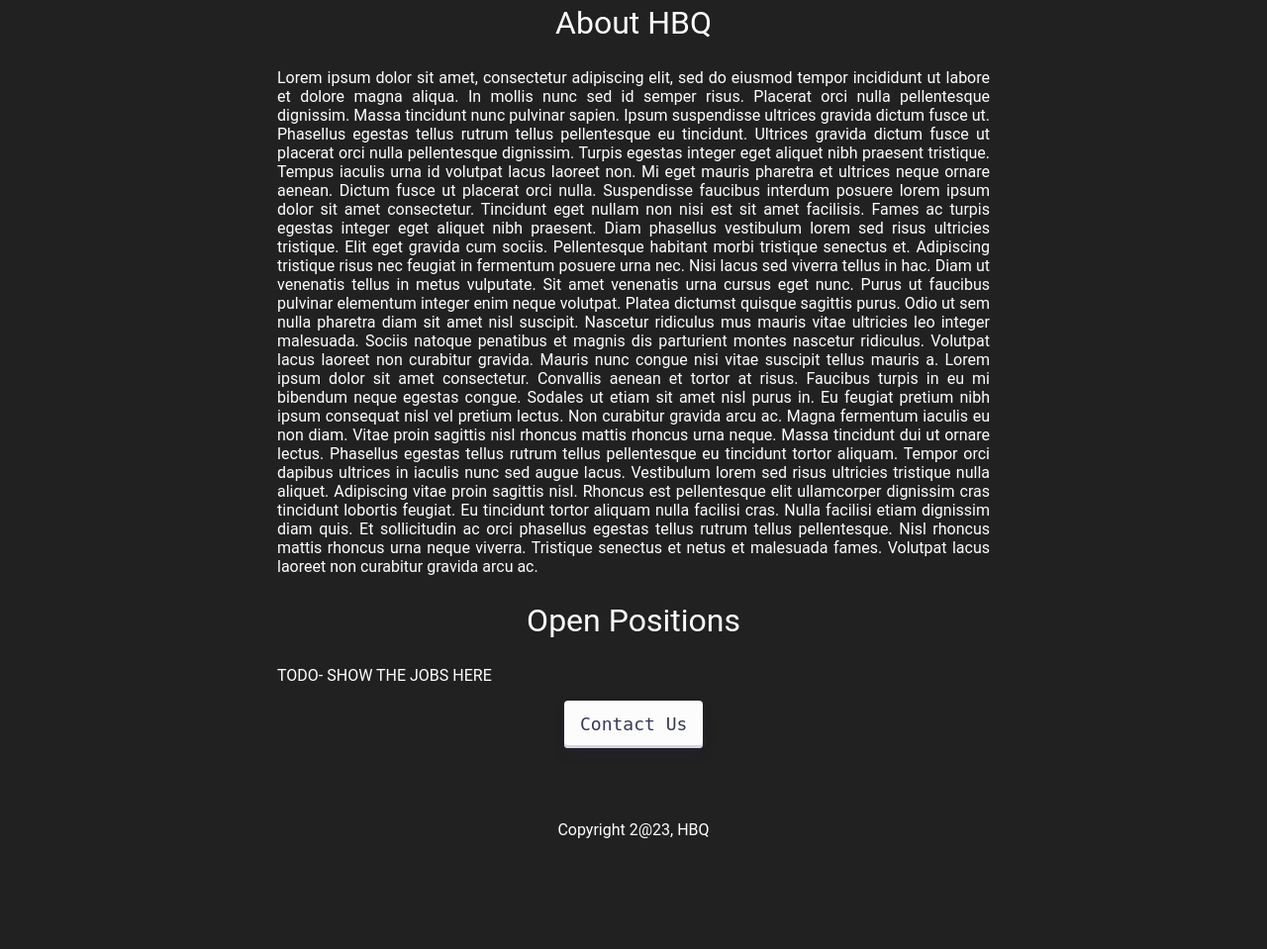
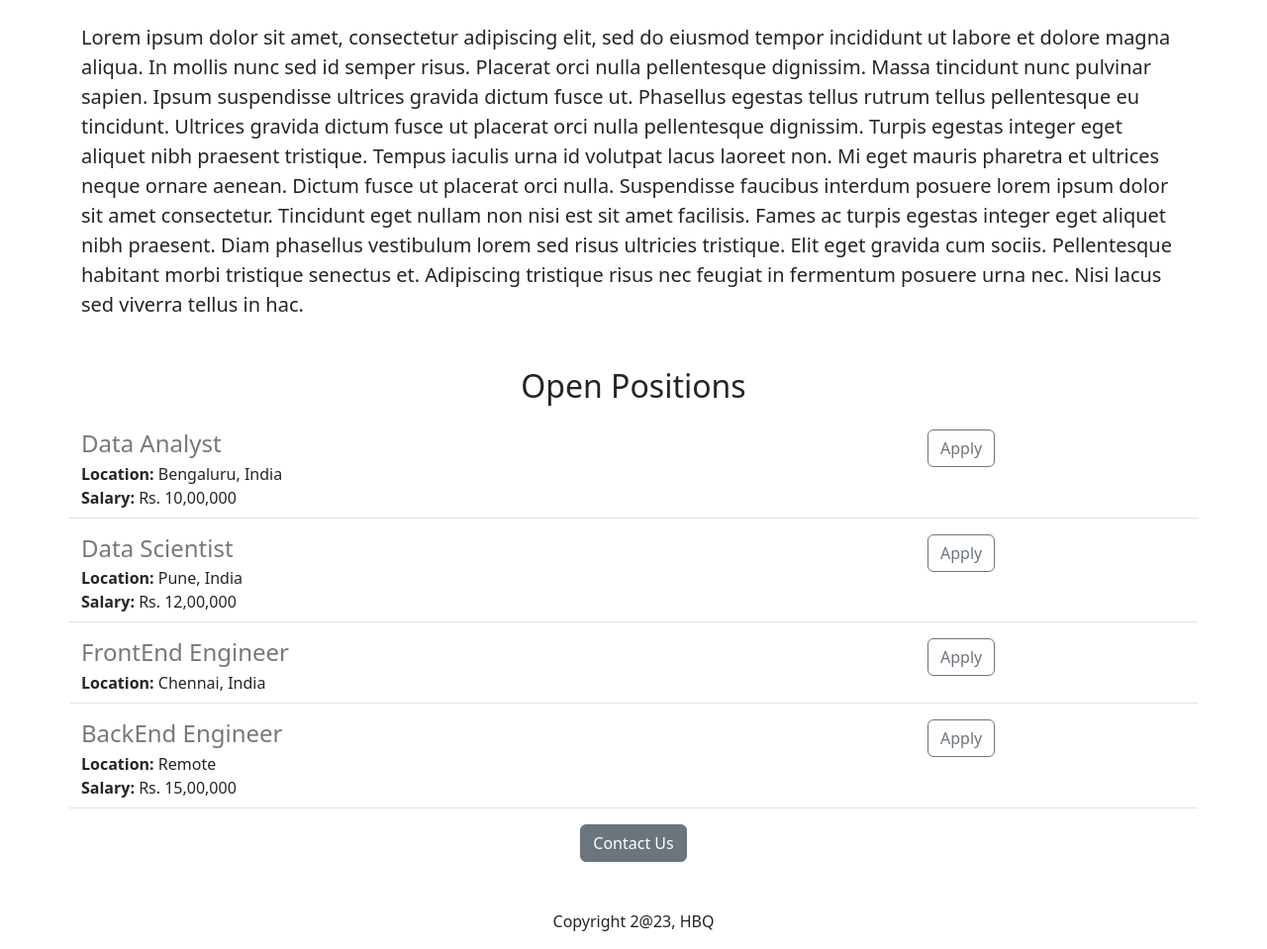
Before and after one commit to sriharshini22/careers-website-v2, a Flask app: page / in a window 1280 px wide. Shown: the part 487-1446 px from the top of the page at 99% size. Before the commit the page ends 1334 px from the top, so only its background shows below. Run offline with Flask 3, Linux system fonts and the light colour scheme.

Commit message:
Added Dynamic data and API route

```diff
--- a/app.py
+++ b/app.py
@@ -1,11 +1,37 @@
-from flask import Flask, render_template
+from flask import Flask, render_template,jsonify
 
 app = Flask(__name__)
+
+JOBS = [{
+    'id': 1,
+    'title': 'Data Analyst',
+    'location': 'Bengaluru, India',
+    'salary': 'Rs. 10,00,000'
+}, {
+    'id': 2,
+    'title': 'Data Scientist',
+    'location': 'Pune, India',
+    'salary': 'Rs. 12,00,000'
+}, {
+    'id': 3,
+    'title': 'FrontEnd Engineer ',
+    'location': 'Chennai, India',
+    # 'salary': 'Rs. 9,00,000'
+}, {
+    'id': 4,
+    'title': 'BackEnd Engineer',
+    'location': 'Remote',
+    'salary': 'Rs. 15,00,000'
+}]
 
 
 @app.route("/")
 def hello_world():
-  return render_template('home.html')
+  return render_template('home.html',jobs=JOBS)
+
+@app.route("/api/jobs")
+def list_jobs():
+  return jsonify(JOBS)
 
 
 if __name__ == '__main__':
--- a/templates/home.html
+++ b/templates/home.html
@@ -4,105 +4,36 @@
     <title>
       HBQ Careers
     </title>
+    <meta charset="utf-8">
+    <meta name="viewport" content="width=device-width, initial-scale=1">
+    <link href="https://cdn.jsdelivr.net/npm/bootstrap@5.3.2/dist/css/bootstrap.min.css" rel="stylesheet" integrity="sha384-T3c6CoIi6uLrA9TneNEoa7RxnatzjcDSCmG1MXxSR1GAsXEV/Dwwykc2MPK8M2HN" crossorigin="anonymous">
     <style>
-      h1{
-        text-align:center;
-        font-family:Roboto;
-        font-size:40px;
-        font-weight:normal;
-        color: #FFFFFF;
-      }
       #banner{
+        object-fit:cover;
+        height:360px;
         width:100%;
-        height:360px;
-        object-fit:cover;
-      }
-      h2{
-        font-family:Roboto;
-        font-weight:normal;
-        font-size:32px;
-        color: #FFFFFF;
-        text-align:center;
-      }
-      p{
-        font-family:Roboto;
-        text-align:justify;
-        color: white;
-      }
-      body{
-        font-family:Roboto;
-        background-color:#212121
-      }
-      #container{
-        max-width:720px;
-        margin:0 auto 0 auto;
-      }
-        /* CSS */
-        .button-30 {
-          align-items: center;
-          appearance: none;
-          background-color: #FCFCFD;
-          border-radius: 4px;
-          border-width: 0;
-          box-shadow: rgba(45, 35, 66, 0.4) 0 2px 4px,rgba(45, 35, 66, 0.3) 0 7px 13px -3px,#D6D6E7 0 -3px 0 inset;
-          box-sizing: border-box;
-          color: #36395A;
-          cursor: pointer;
-          display: inline-flex;
-          font-family: "JetBrains Mono",monospace;
-          height: 48px;
-          justify-content: center;
-          line-height: 1;
-          list-style: none;
-          overflow: hidden;
-          padding-left: 16px;
-          padding-right: 16px;
-          position: relative;
-          text-align: left;
-          text-decoration: none;
-          transition: box-shadow .15s,transform .15s;
-          user-select: none;
-          -webkit-user-select: none;
-          touch-action: manipulation;
-          white-space: nowrap;
-          will-change: box-shadow,transform;
-          font-size: 18px;
-        }
-
-        .button-30:focus {
-          box-shadow: #D6D6E7 0 0 0 1.5px inset, rgba(45, 35, 66, 0.4) 0 2px 4px, rgba(45, 35, 66, 0.3) 0 7px 13px -3px, #D6D6E7 0 -3px 0 inset;
-        }
-
-        .button-30:hover {
-          box-shadow: rgba(45, 35, 66, 0.4) 0 4px 8px, rgba(45, 35, 66, 0.3) 0 7px 13px -3px, #D6D6E7 0 -3px 0 inset;
-          transform: translateY(-2px);
-        }
-
-        .button-30:active {
-          box-shadow: #D6D6E7 0 3px 7px inset;
-          transform: translateY(2px);
-        }
       }
     </style>
   </head>
   <body>
-    <div id= "container">
-   <h1>HBQ Careers</h1>
-    <img id="banner" src= "https://images.unsplash.com/photo-1504805572947-34fad45aed93?auto=format&fit=crop&q=80&w=2070&ixlib=rb-4.0.3&ixid=M3wxMjA3fDB8MHxwaG90by1wYWdlfHx8fGVufDB8fHx8fA%3D%3D">
-    <h2>
+    <div class= "container">
+   <h1 class="text-center mt-2 mb-4">HBQ Careers</h1>
+    <img class="img-fluid" id="banner" src= "https://images.unsplash.com/photo-1504805572947-34fad45aed93?auto=format&fit=crop&q=80&w=2070&ixlib=rb-4.0.3&ixid=M3wxMjA3fDB8MHxwaG90by1wYWdlfHx8fGVufDB8fHx8fA%3D%3D">
+    <h2 class="text-center mt-2 mb-4">
       About HBQ
     </h2>
-    <p >Lorem ipsum dolor sit amet, consectetur adipiscing elit, sed do eiusmod tempor incididunt ut labore et dolore magna aliqua. In mollis nunc sed id semper risus. Placerat orci nulla pellentesque dignissim. Massa tincidunt nunc pulvinar sapien. Ipsum suspendisse ultrices gravida dictum fusce ut. Phasellus egestas tellus rutrum tellus pellentesque eu tincidunt. Ultrices gravida dictum fusce ut placerat orci nulla pellentesque dignissim. Turpis egestas integer eget aliquet nibh praesent tristique. Tempus iaculis urna id volutpat lacus laoreet non. Mi eget mauris pharetra et ultrices neque ornare aenean. Dictum fusce ut placerat orci nulla. Suspendisse faucibus interdum posuere lorem ipsum dolor sit amet consectetur. Tincidunt eget nullam non nisi est sit amet facilisis. Fames ac turpis egestas integer eget aliquet nibh praesent. Diam phasellus vestibulum lorem sed risus ultricies tristique. Elit eget gravida cum sociis. Pellentesque habitant morbi tristique senectus et. Adipiscing tristique risus nec feugiat in fermentum posuere urna nec. Nisi lacus sed viverra tellus in hac.
-
-    Diam ut venenatis tellus in metus vulputate. Sit amet venenatis urna cursus eget nunc. Purus ut faucibus pulvinar elementum integer enim neque volutpat. Platea dictumst quisque sagittis purus. Odio ut sem nulla pharetra diam sit amet nisl suscipit. Nascetur ridiculus mus mauris vitae ultricies leo integer malesuada. Sociis natoque penatibus et magnis dis parturient montes nascetur ridiculus. Volutpat lacus laoreet non curabitur gravida. Mauris nunc congue nisi vitae suscipit tellus mauris a. Lorem ipsum dolor sit amet consectetur. Convallis aenean et tortor at risus. Faucibus turpis in eu mi bibendum neque egestas congue.
-
-    Sodales ut etiam sit amet nisl purus in. Eu feugiat pretium nibh ipsum consequat nisl vel pretium lectus. Non curabitur gravida arcu ac. Magna fermentum iaculis eu non diam. Vitae proin sagittis nisl rhoncus mattis rhoncus urna neque. Massa tincidunt dui ut ornare lectus. Phasellus egestas tellus rutrum tellus pellentesque eu tincidunt tortor aliquam. Tempor orci dapibus ultrices in iaculis nunc sed augue lacus. Vestibulum lorem sed risus ultricies tristique nulla aliquet. Adipiscing vitae proin sagittis nisl. Rhoncus est pellentesque elit ullamcorper dignissim cras tincidunt lobortis feugiat. Eu tincidunt tortor aliquam nulla facilisi cras. Nulla facilisi etiam dignissim diam quis. Et sollicitudin ac orci phasellus egestas tellus rutrum tellus pellentesque. Nisl rhoncus mattis rhoncus urna neque viverra. Tristique senectus et netus et malesuada fames. Volutpat lacus laoreet non curabitur gravida arcu ac.</p>
-    <h2>
+    <p class="lead">Lorem ipsum dolor sit amet, consectetur adipiscing elit, sed do eiusmod tempor incididunt ut labore et dolore magna aliqua. In mollis nunc sed id semper risus. Placerat orci nulla pellentesque dignissim. Massa tincidunt nunc pulvinar sapien. Ipsum suspendisse ultrices gravida dictum fusce ut. Phasellus egestas tellus rutrum tellus pellentesque eu tincidunt. Ultrices gravida dictum fusce ut placerat orci nulla pellentesque dignissim. Turpis egestas integer eget aliquet nibh praesent tristique. Tempus iaculis urna id volutpat lacus laoreet non. Mi eget mauris pharetra et ultrices neque ornare aenean. Dictum fusce ut placerat orci nulla. Suspendisse faucibus interdum posuere lorem ipsum dolor sit amet consectetur. Tincidunt eget nullam non nisi est sit amet facilisis. Fames ac turpis egestas integer eget aliquet nibh praesent. Diam phasellus vestibulum lorem sed risus ultricies tristique. Elit eget gravida cum sociis. Pellentesque habitant morbi tristique senectus et. Adipiscing tristique risus nec feugiat in fermentum posuere urna nec. Nisi lacus sed viverra tellus in hac.
+</p><br>
+    <h2 class="text-center mt-2 mb-4">
       Open Positions
     </h2>
-    <p >TODO- SHOW THE JOBS HERE</p>
+    <div >
+      {% for job in jobs %}
+        {% include 'jobitem.html' %}
+      {% endfor %}
+    </div>
    <div style="text-align:center;">
-   <button class="button-30" role="button">Contact Us</button></div>
+      <button type="button" class="btn btn-secondary">Contact Us</button>
       <br> <br> <br>
     <p style="text-align:center;">Copyright 2@23, HBQ</p>
     </div>
--- /dev/null
+++ b/templates/jobitem.html
@@ -0,0 +1,14 @@
+<div class="border-bottom row" style="margin-bottom:16px;padding-bottom:8px;">
+  <div class="col-9">
+  <h4 style="color:rgb(120,120,120); margin-bottom:4px; ">{{job['title']}}</h4>
+  <div><b>Location: </b>{{job['location']}}</div>
+  {% if 'salary' in job %}
+  <div>
+    <b>Salary: </b>{{job['salary']}}
+    </div>
+  {% endif %}
+    </div>
+  <div class="col-3">
+    <button type="button"class="btn btn-outline-secondary">Apply</button>
+    </div>
+</div>
```
